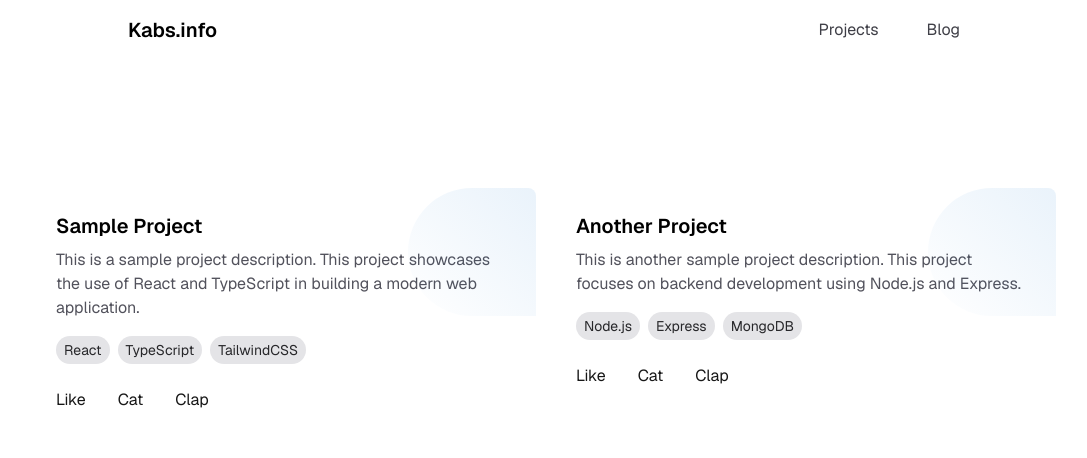
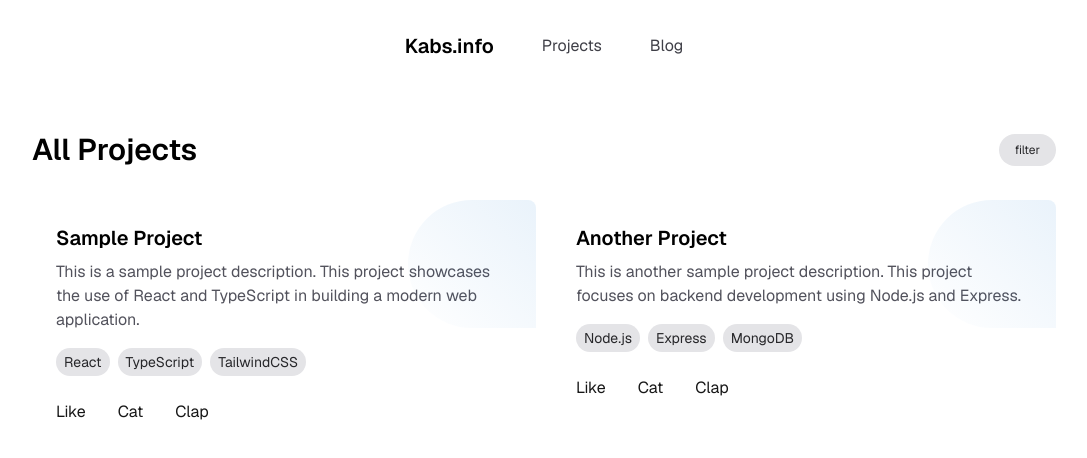
Before and after one commit to kabsmeiou/kabs.info.v2, a Next.js app: page /projects in a window 1280 px wide. Shown: the top 458 px of the page, without its empty margins (96-1183 px from the left). Built offline with nearby package versions, Linux system fonts and the light colour scheme.

Commit message:
add: some tweaks and nav bg

```diff
--- a/src/app/globals.css
+++ b/src/app/globals.css
@@ -1,7 +1,7 @@
 @import "tailwindcss";
 
 :root {
-  --background: #ffffff;
+  --background: oklch(98.5% 0 0);
   --foreground: #171717;
   /* Light Mode: Deep Purple-ish */
   --primary: 60% 0.15 250;
--- a/src/app/page.tsx
+++ b/src/app/page.tsx
@@ -22,25 +22,16 @@ export default function Home() {
       <main className="flex w-full max-w-4xl flex-col bg-white dark:bg-black">
         <Navigation />
         {/* hero: (until the github chart) */}
-        <section className="flex min-h-screen flex-col items-center sm:items-start px-4 py-32 sm:px-16">
+        <section className="flex min-h-screen flex-col items-center sm:items-start space-y-16 px-4 py-32 sm:px-16">
           <Header />
-          {/* Resume Link */}
-          <a
-            href="/Christian_Cabral_Resume.pdf"
-            target="_blank"
-            rel="noopener noreferrer"
-            className="mt-8 rounded-lg px-4 py-2 dark:text-white text-black border border-black dark:border-white hover:bg-black hover:text-white dark:hover:bg-white dark:hover:text-black transition"
-          >
-            resume.pdf
-          </a>
           {/* GitHub Chart - mt-auto pushes this to the bottom of the section */}
-          <div className="w-full mt-4 sm:mt-auto sm:pt-12">
+          <div className="w-full sm:mt-auto sm:pt-12">
             <GithubChart />
           </div>
         </section>
 
         {/* SECTION 2: Below the fold */}
-        <section className="flex flex-col gap-y-8 py-32 px-16 border-t border-zinc-100 dark:border-zinc-900">
+        <section className="flex flex-col gap-y-8 py-32 px-4 sm:px-16">
           <div className="flex flex-row justify-between">
             <h2 className="text-3xl font-semibold text-black dark:text-zinc-50">
               Current Projects
@@ -56,7 +47,7 @@ export default function Home() {
         </section>
 
         {/* Experiences section */}
-        <section className="flex flex-col gap-8 py-32 px-16 border-t border-zinc-100 dark:border-zinc-900">
+        <section className="flex flex-col gap-8 py-32 px-4 sm:px-16">
           <h2 className="text-3xl font-semibold mb-4 text-black dark:text-zinc-50">
             Experience
           </h2>
@@ -73,7 +64,7 @@ export default function Home() {
         </section>
 
         {/* about me */}
-        <section className="flex flex-col gap-8 py-32 px-16 border-t border-zinc-100 dark:border-zinc-900">
+        <section className="flex flex-col gap-8 py-32 px-4 sm:px-16">
           <h2 className="text-3xl font-semibold mb-4 text-black dark:text-zinc-50">
               Why I do what I do
           </h2>
--- a/src/app/projects/page.tsx
+++ b/src/app/projects/page.tsx
@@ -21,7 +21,17 @@ export default function Projects() {
     return (
         <main className="flex w-full max-w-6xl flex-col bg-white dark:bg-black">
             <Navigation />
-                <section className="flex flex-col gap-y-8 py-32 px-16">
+            <section className="flex flex-col gap-y-8 py-16 px-4 sm:px-16">
+                {/* filter button */}
+                <div className="flex flex-row justify-between">
+                    <h2 className="text-3xl font-semibold text-black dark:text-zinc-50">
+                        All Projects
+                    </h2>
+                    <span className="self-center bg-zinc-200 dark:bg-zinc-800 text-zinc-800 dark:text-zinc-200 px-4 py-2 rounded-full text-sm hover:bg-zinc-300 dark:hover:bg-zinc-700 transition text-xs">
+                        {/* filter component here */}
+                        filter
+                    </span>
+                </div>
                 {/* loop over project and use ProjectCard on grid with 2 cols*/}
                 <div className="grid grid-cols-1 lg:grid-cols-2 gap-4">
                     {sampleProject.map((project, index) => (
--- a/src/components/Header.tsx
+++ b/src/components/Header.tsx
@@ -2,24 +2,28 @@ import Image from "next/image";
 
 export default function Header() {
     return (
-        <div className="flex flex-col md:flex-row gap-8 items-center justify-between w-full">
-            <div className="flex flex-col items-center gap-4 text-center sm:items-start sm:text-left">
-              <h1 className="max-w-xs text-left text-3xl font-semibold leading-10 tracking-tight text-black dark:text-zinc-50">
+        <div className="flex flex-col gap-8 justify-between w-full">
+            <div className="flex flex-col items-center w-full gap-4 text-center sm:items-start sm:text-left">
+              <h1 className="text-left text-3xl font-semibold leading-10 tracking-tight text-black dark:text-zinc-50">
                 Christian Cabral
               </h1>
-              <p className="max-w-md text-justify text-lg leading-8 text-zinc-600 dark:text-zinc-400">
+              <p className="text-justify text-lg leading-8 text-zinc-600 dark:text-zinc-400">
                 Your local software engineer that lives in the cloud. Feel free to send an email or message on LinkedIn for collaborations or projects! Nice to have you around.
               </p>
             </div>
-
-            {/* Profile Images */}
-            <div className="flex items-center gap-2">
-              <div className="relative h-20 w-20 shadow-inner rounded-md bg-zinc-200 dark:bg-zinc-800 overflow-hidden">
-                <Image src="/profile.jpg" alt="Profile Picture" width={80} height={80} className="rounded-md object-cover" />
-              </div>
-              <div className="relative h-20 w-20 shadow-inner rounded-md bg-zinc-200 dark:bg-zinc-800 overflow-hidden">
-                <Image src="/profile.jpg" alt="Profile Picture" width={80} height={80} className="rounded-md object-cover" />
-              </div>
+            {/* some links  */}
+            <div className="flex items-center justify-center md:justify-start gap-x-4">
+                {/* Resume Link */}
+                <a
+                    href="/Christian_Cabral_Resume.pdf"
+                    target="_blank"
+                    rel="noopener noreferrer"
+                    className="rounded-lg px-4 py-2 dark:text-white text-black border border-black dark:border-white hover:bg-black hover:text-white dark:hover:bg-white dark:hover:text-black transition"
+                >
+                    resume.pdf
+                </a>
+                <Image src="/profile.jpg" alt="Profile Picture" width={32} height={32} className="rounded-md object-cover" />
+                <Image src="/profile.jpg" alt="Profile Picture" width={32} height={32} className="rounded-md object-cover" />
             </div>
         </div>
     );
--- a/src/components/Navigation.tsx
+++ b/src/components/Navigation.tsx
@@ -1,12 +1,29 @@
+'use client';
 
+import { useEffect, useState } from 'react';
 
 export default function Navigation() {
+    const [isScrolled, setIsScrolled] = useState(false);
+
+    useEffect(() => {
+        const handleScroll = () => {
+            setIsScrolled(window.scrollY > 20);
+        };
+
+        window.addEventListener('scroll', handleScroll);
+        return () => window.removeEventListener('scroll', handleScroll);
+    }, []);
+
     return (
-        <nav className="absolute sticky top-0 mx-auto max-w-4xl w-full py-4 px-8 border-zinc-200 dark:border-zinc-800 flex justify-between items-center">
-            <div className="text-xl font-semibold text-black dark:text-zinc-50">
+        <nav className={`sticky top-0 mx-auto max-w-4xl w-full pt-6 px-8 flex justify-center items-center rounded-lg z-50 transition-all duration-300`}>
+            <div className={`flex space-x-12 items-center px-6 py-2 rounded-full ${
+            isScrolled
+                ? 'backdrop-blur-sm bg-white/70 dark:bg-zinc-900/70 shadow-lg border-b border-zinc-200/50 dark:border-zinc-800/50'
+                : ''
+        }`}>
+                <a href="/" className="text-xl font-semibold text-black dark:text-zinc-50">
                 Kabs.info
-            </div>
-            <div className="flex space-x-12">
+                </a>
                 <a href="/projects" className="text-zinc-700 dark:text-zinc-300 hover:text-[var(--color-primary)] transition-colors">
                     Projects
                 </a>
```
Lines whose indentation alone changed are shown as unchanged.
